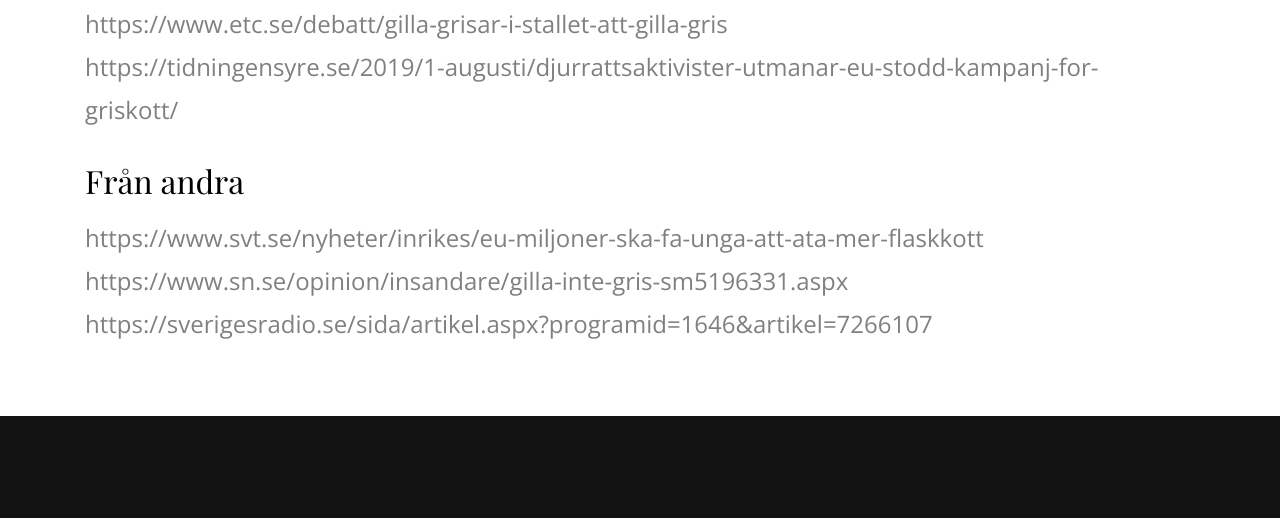
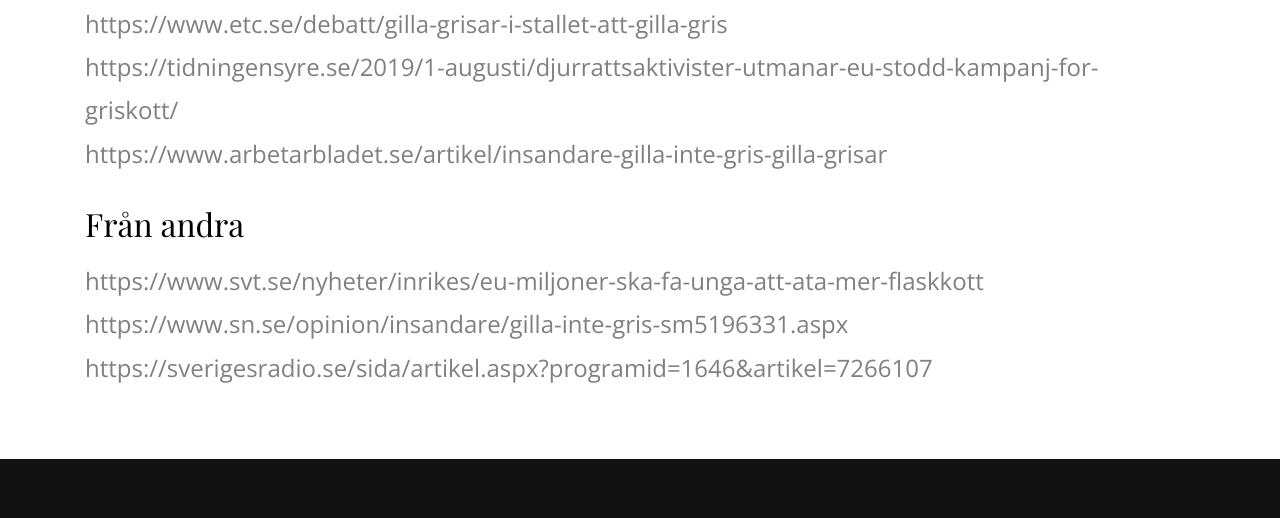
Before and after one commit to vegans/gillagrisar.se, a plain HTML site: page index.html in a window 1280 px wide. Shown: the part 3820-4338 px from the top of the page. Drawn offline with nearby package versions, Linux system fonts and the light colour scheme; a web font is replaced by a local one.

Commit message:
Add article

```diff
--- a/index.html
+++ b/index.html
@@ -170,6 +170,11 @@
                   https://tidningensyre.se/2019/1-augusti/djurrattsaktivister-utmanar-eu-stodd-kampanj-for-griskott/
                 </a>
               </li>
+              <li>
+                <a href="https://www.arbetarbladet.se/artikel/insandare-gilla-inte-gris-gilla-grisar">
+                  https://www.arbetarbladet.se/artikel/insandare-gilla-inte-gris-gilla-grisar
+                </a>
+              </li>
             </ul>
             <h2 class="heading mb-3">Från andra</h2>
             <ul class="list-unstyled">
```
